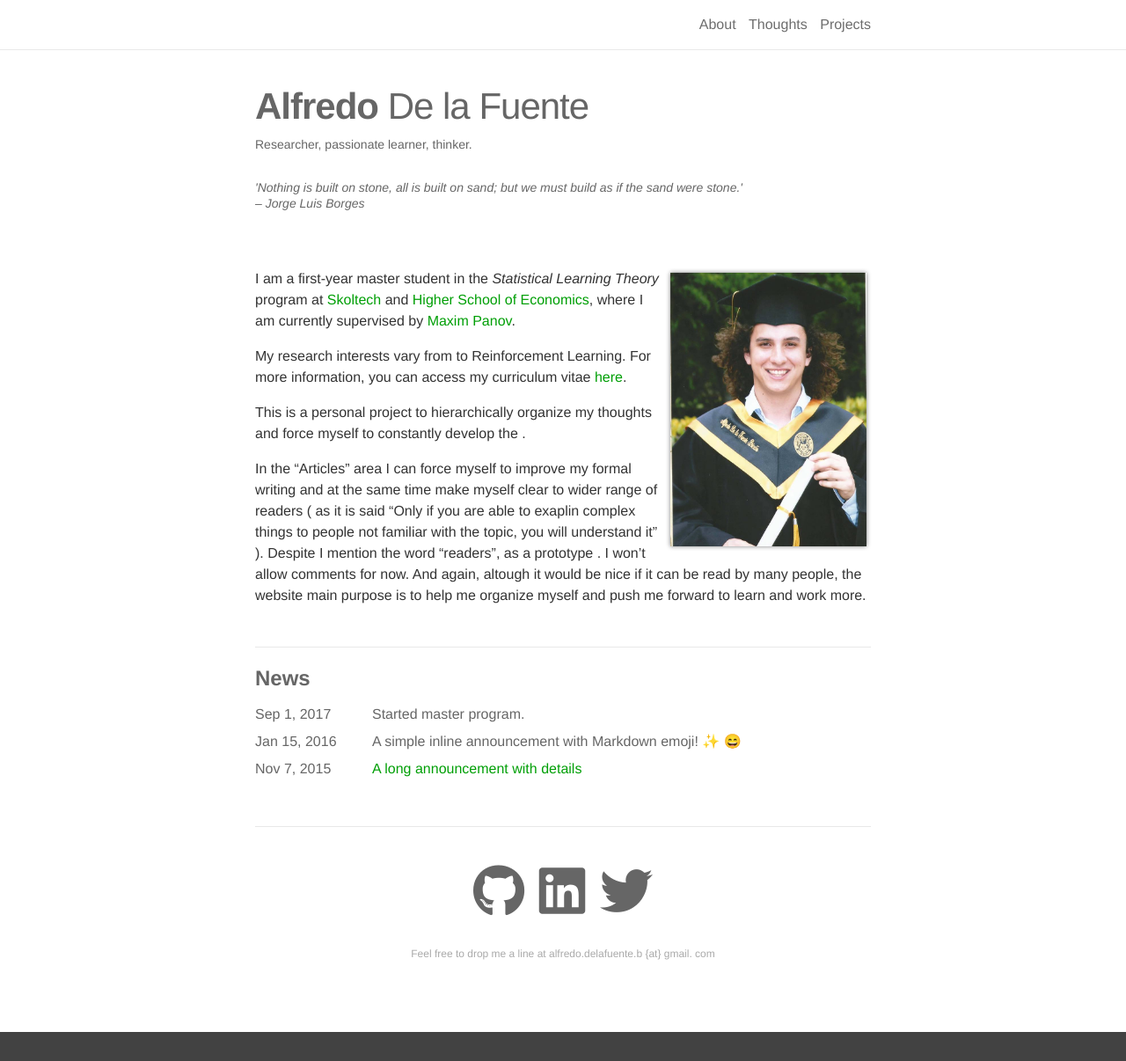
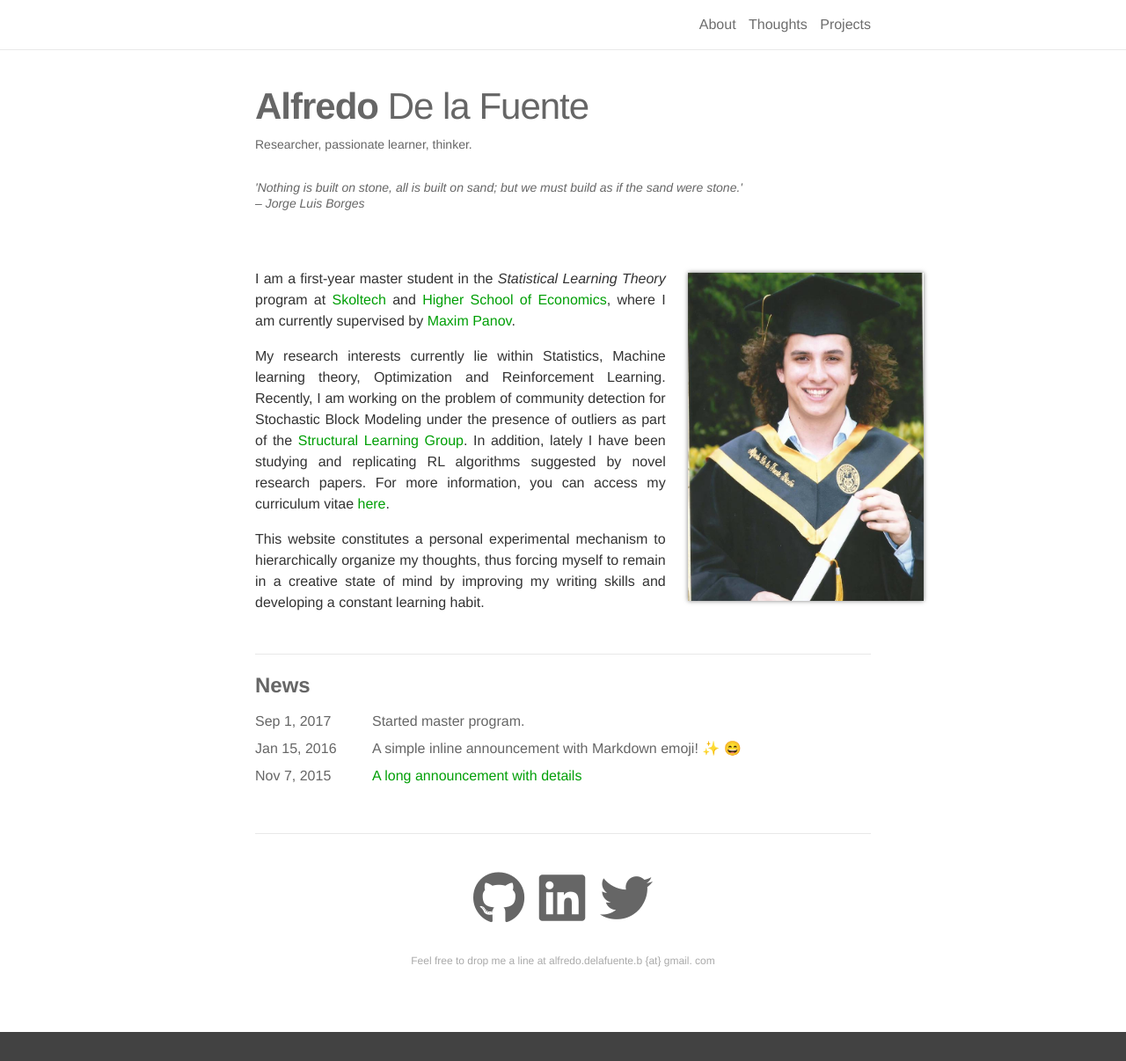
Before and after one commit to Alfo5123/Alfo5123.github.io, a Jekyll site: the page built from _pages/about.md, in a window 1280 px wide and 1206 px high. Shown: the whole window at 88% size. Built offline with Jekyll 4.4.1, drawn with Linux system fonts in a browser that asks for light colours; nearby versions of some CDN libraries; emoji names are drawn with the system emoji font.

Commit message:
Added About section info

```diff
--- a/_config.yml
+++ b/_config.yml
@@ -26,7 +26,7 @@
 # -----------------------------------------------------------------------------
 # Blog
 # -----------------------------------------------------------------------------
-blog_name: Plato's Cave Allegory
+blog_name: Plato's Cave
 blog_description: Random thoughts
 
 # Pagination
--- a/_pages/about.md
+++ b/_pages/about.md
@@ -2,7 +2,7 @@
 layout: about
 permalink: /
 title: <strong>Alfredo</strong> De la Fuente
-description: Researcher, passionate learner, thinker. <br/> <blockquote2 class="warning" id="mymotto" title="Motto"><h5> 'Nothing is built on stone, all is built on sand; but we must build as if the sand were stone.'<br/> – Jorge Luis Borges</h5></blockquote2>
+description: Researcher, passionate learner, thinker. <br/> <blockquote2 class="warning" id="mymotto" title="Motto"><h5> 'Nothing is built on stone, all is built on sand; but we must build as if the sand were stone.' <br/> – Jorge Luis Borges</h5></blockquote2>
 
 profile:
   align: right
@@ -11,12 +11,11 @@
 news: true
 social: true
 ---
+I am a first-year master student in the *Statistical Learning Theory* program at [Skoltech](https://www.skoltech.ru/en/education/msc-programs/ds/slt/) and [Higher School of Economics](https://www.hse.ru/en/ma/sltheory/), where I am currently supervised by [Maxim Panov](https://scholar.google.ru/citations?user=BqDhGJQAAAAJ&hl=en&oi=ao).
+{: .text-justify}
 
-I am a first-year master student in the *Statistical Learning Theory* program at [Skoltech](https://www.skoltech.ru/en/education/msc-programs/ds/slt/) and [Higher School of Economics](https://www.hse.ru/en/ma/sltheory/), where I am currently supervised by [Maxim Panov](https://scholar.google.ru/citations?user=BqDhGJQAAAAJ&hl=en&oi=ao).
+My research interests currently lie within Statistics, Machine learning theory, Optimization and Reinforcement Learning. Recently, I am working on the problem of community detection for Stochastic Block Modeling under the presence of outliers as part of the [Structural Learning Group](http://strlearn.ru/). In addition, lately I have been studying and replicating RL algorithms suggested by novel research papers. For more information, you can access my curriculum vitae [here](https://drive.google.com/file/d/1x34c0T0NlTObxDoVj9QJkagJMhnWXk4P/view?usp=sharing).
+{: .text-justify}
 
-
-My research interests vary from to Reinforcement Learning. For more information, you can access my curriculum vitae [here](https://drive.google.com/file/d/1x34c0T0NlTObxDoVj9QJkagJMhnWXk4P/view?usp=sharing).
-
-This is a personal project to hierarchically organize my thoughts and force myself to constantly develop the .
-
-In the "Articles" area I can force myself to improve my formal writing and at the same time make myself clear to wider range of readers ( as it is said "Only if you are able to exaplin complex things to people not familiar with the topic, you will understand it" ). Despite I mention the word "readers", as a prototype . I won't allow comments for now. And again, altough it would be nice if it can be read by many people, the website main purpose is to help me organize myself and push me forward to learn and work more.
+This website constitutes a personal experimental mechanism to hierarchically organize my thoughts, thus forcing myself to remain in a creative state of mind by improving my writing skills and developing a constant learning habit.
+{: .text-justify}
--- a/_sass/_blockquotes.scss
+++ b/_sass/_blockquotes.scss
@@ -7,7 +7,7 @@
 
 blockquote2{
   font-style: italic;
-  padding: 5px 5px 5px 5px
+  padding: 2px 2px 2px 2px
 }
 
 blockquote footer {
--- a/_sass/_profile.scss
+++ b/_sass/_profile.scss
@@ -1,10 +1,17 @@
 .profile {
     float: right !important;
     img {
-        box-shadow: 0 0 5px $grey-color;
-        width: 100%;
+        box-shadow: 0 0 5px $darken-4;
+	margin: 0 20px 0;
+        width: 120%;
     }
 }
+
+.text-justify {
+  text-align: justify;
+}
+
+
 .address {
     font-family: monospace;
 
```
Also changed, not shown: 4 other files.
